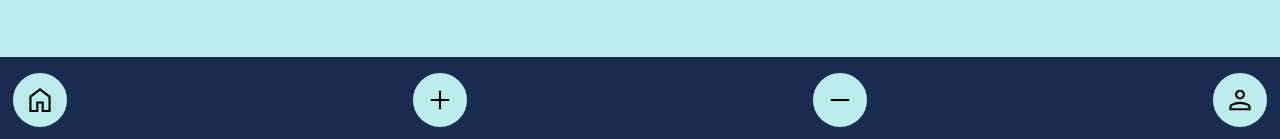
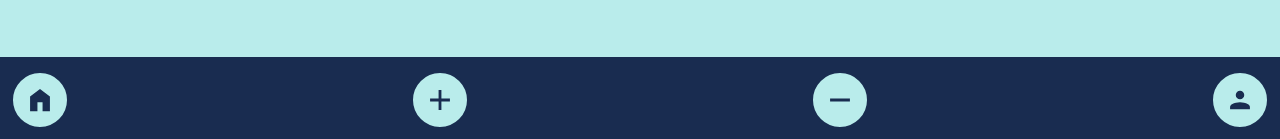
Before and after one commit to MariaRiosNavarro/bank-app, a React (Vite) app: page / in a window 1280 px wide. Shown: the part 658-797 px from the top of the page. Built offline with nearby package versions, Linux system fonts and the light colour scheme.

Commit message:
change svg

```diff
--- a/src/components/Footer/Footer.scss
+++ b/src/components/Footer/Footer.scss
@@ -19,4 +19,5 @@ svg {
   border-radius: 50%;
   padding: 1rem;
   background-color: $same-color-light;
+  fill: $color;
 }
--- a/src/components/svg/svg.jsx
+++ b/src/components/svg/svg.jsx
@@ -1,11 +1,22 @@
+// Icons are from: https://fonts.google.com/icons
+
 export const homeSvg = (
+  // !DONT FULL
+  // <svg
+  //   xmlns="http://www.w3.org/2000/svg"
+  //   height="24"
+  //   viewBox="0 -960 960 960"
+  //   width="24"
+  // >
+  //   <path d="M240-200h133.847v-237.692h212.306V-200H720v-360L480-740.769 240-560v360Zm-59.999 59.999v-449.998L480-815.767l299.999 225.768v449.998H526.154v-237.693h-92.308v237.693H180.001ZM480-470.385Z" />
+  // </svg>
   <svg
     xmlns="http://www.w3.org/2000/svg"
     height="24"
     viewBox="0 -960 960 960"
     width="24"
   >
-    <path d="M240-200h133.847v-237.692h212.306V-200H720v-360L480-740.769 240-560v360Zm-59.999 59.999v-449.998L480-815.767l299.999 225.768v449.998H526.154v-237.693h-92.308v237.693H180.001ZM480-470.385Z" />
+    <path d="M200-160v-420l280-211.539L760-580v420H552.308v-255.385H407.692V-160H200Z" />
   </svg>
 );
 
@@ -16,7 +27,7 @@ export const addSvg = (
     viewBox="0 -960 960 960"
     width="24"
   >
-    <path d="M450.001-450.001h-230v-59.998h230v-230h59.998v230h230v59.998h-230v230h-59.998v-230Z" />
+    <path d="M440-440H200v-80h240v-240h80v240h240v80H520v240h-80v-240Z" />
   </svg>
 );
 
@@ -27,17 +38,27 @@ export const removeSvg = (
     viewBox="0 -960 960 960"
     width="24"
   >
-    <path d="M220.001-450.001v-59.998h519.998v59.998H220.001Z" />
+    <path d="M200-440v-80h560v80H200Z" />
   </svg>
 );
 
 export const userSvg = (
+  //!DONT FULL
+  // <svg
+  //   xmlns="http://www.w3.org/2000/svg"
+  //   height="24"
+  //   viewBox="0 -960 960 960"
+  //   width="24"
+  // >
+  //   <path d="M480-492.309q-57.749 0-98.874-41.124-41.125-41.125-41.125-98.874 0-57.75 41.125-98.874 41.125-41.125 98.874-41.125 57.749 0 98.874 41.125 41.125 41.124 41.125 98.874 0 57.749-41.125 98.874-41.125 41.124-98.874 41.124ZM180.001-187.694v-88.922q0-29.384 15.962-54.422 15.961-25.038 42.653-38.5 59.308-29.077 119.654-43.615T480-427.691q61.384 0 121.73 14.538 60.346 14.538 119.654 43.615 26.692 13.462 42.653 38.5 15.962 25.038 15.962 54.422v88.922H180.001ZM240-247.693h480v-28.923q0-12.154-7.039-22.5-7.038-10.346-19.115-16.885-51.692-25.461-105.418-38.577Q534.702-367.693 480-367.693t-108.428 13.115q-53.726 13.116-105.418 38.577-12.077 6.539-19.115 16.885Q240-288.77 240-276.616v28.923Zm240-304.614q33 0 56.5-23.5t23.5-56.5q0-33-23.5-56.5t-56.5-23.5q-33 0-56.5 23.5t-23.5 56.5q0 33 23.5 56.5t56.5 23.5Zm0-80Zm0 384.614Z" />
+  // </svg>
+
   <svg
     xmlns="http://www.w3.org/2000/svg"
     height="24"
     viewBox="0 -960 960 960"
     width="24"
   >
-    <path d="M480-492.309q-57.749 0-98.874-41.124-41.125-41.125-41.125-98.874 0-57.75 41.125-98.874 41.125-41.125 98.874-41.125 57.749 0 98.874 41.125 41.125 41.124 41.125 98.874 0 57.749-41.125 98.874-41.125 41.124-98.874 41.124ZM180.001-187.694v-88.922q0-29.384 15.962-54.422 15.961-25.038 42.653-38.5 59.308-29.077 119.654-43.615T480-427.691q61.384 0 121.73 14.538 60.346 14.538 119.654 43.615 26.692 13.462 42.653 38.5 15.962 25.038 15.962 54.422v88.922H180.001ZM240-247.693h480v-28.923q0-12.154-7.039-22.5-7.038-10.346-19.115-16.885-51.692-25.461-105.418-38.577Q534.702-367.693 480-367.693t-108.428 13.115q-53.726 13.116-105.418 38.577-12.077 6.539-19.115 16.885Q240-288.77 240-276.616v28.923Zm240-304.614q33 0 56.5-23.5t23.5-56.5q0-33-23.5-56.5t-56.5-23.5q-33 0-56.5 23.5t-23.5 56.5q0 33 23.5 56.5t56.5 23.5Zm0-80Zm0 384.614Z" />
+    <path d="M480-504.615q-49.5 0-84.75-35.25T360-624.615q0-49.501 35.25-84.751 35.25-35.25 84.75-35.25t84.75 35.25Q600-674.116 600-624.615q0 49.5-35.25 84.75T480-504.615ZM200-215.384v-65.847q0-24.769 14.423-46.346 14.423-21.577 38.808-33.5 56.615-27.154 113.307-40.731Q423.231-415.385 480-415.385q56.769 0 113.462 13.577 56.692 13.577 113.307 40.731 24.385 11.923 38.808 33.5Q760-306 760-281.231v65.847H200Z" />
   </svg>
 );
```
